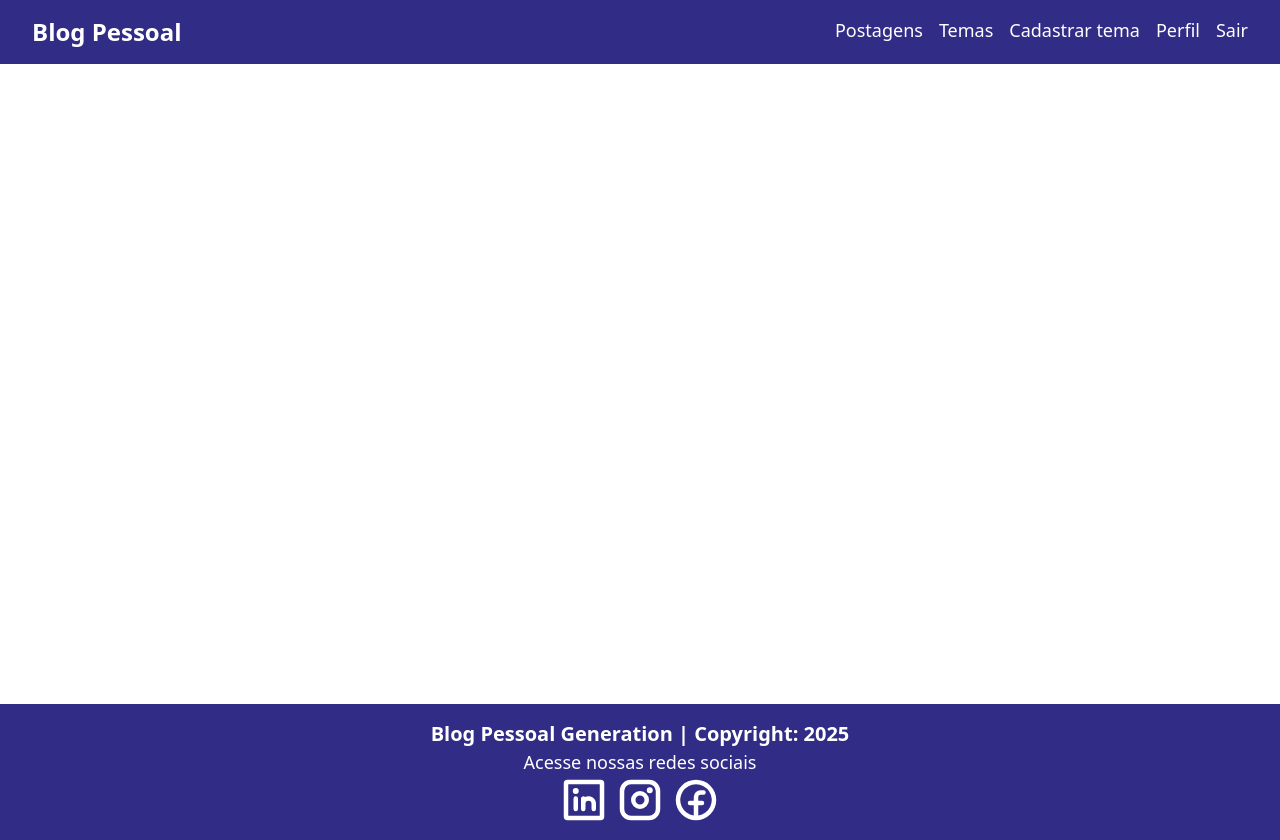
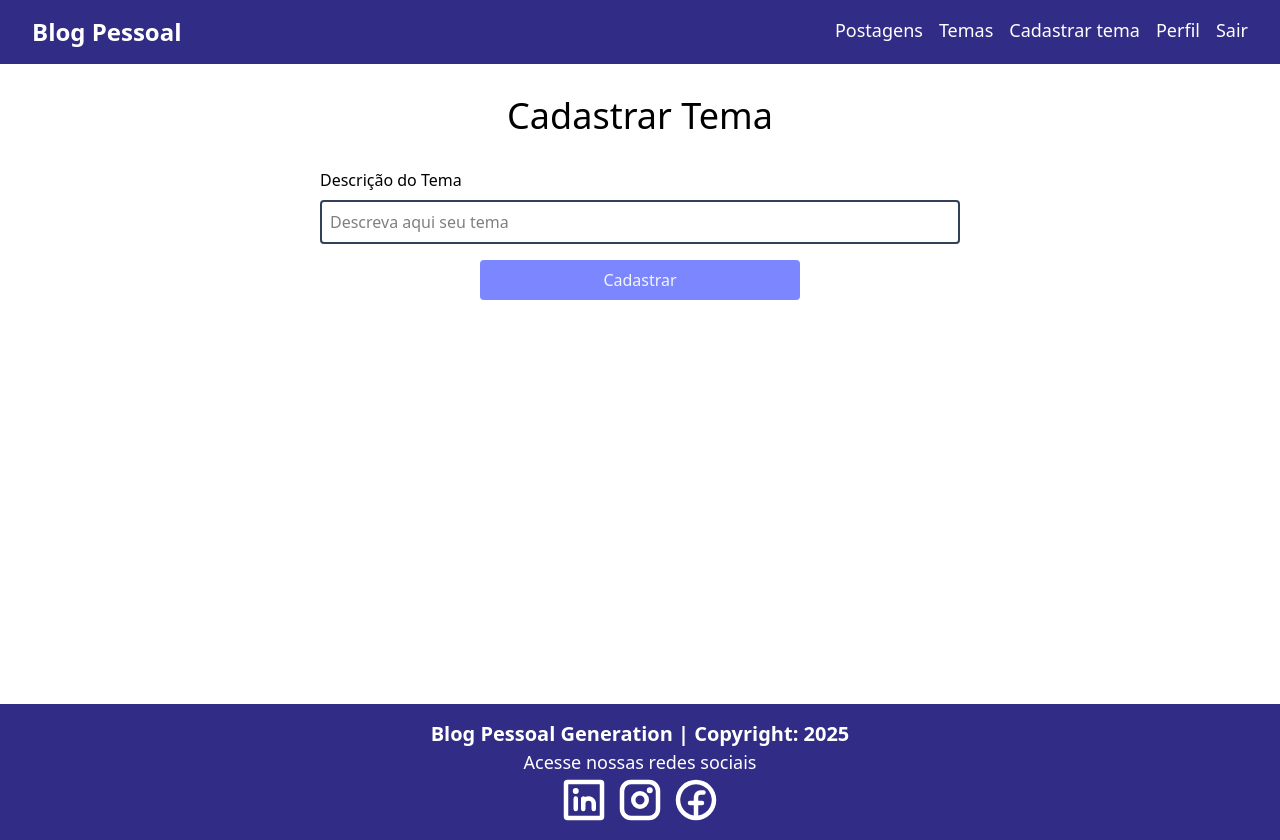
Before and after one commit to Phcode007/blogpessoalf, a React (Vite) app: page /cadastrartema in a window 1280 px wide. Built offline with nearby package versions, Linux system fonts and the light colour scheme.

Commit message:
Criação do Form Tema, att do App e Navbar

```diff
--- a/src/App.tsx
+++ b/src/App.tsx
@@ -6,6 +6,7 @@
 import Home from "./pages/home/Home";
 import Login from "./pages/login/Login";
 import ListaTemas from "./components/tema/listatemas/ListaTemas";
+import FormTema from "./components/tema/formtema/FormTema";
 
 function App() {
   return (
@@ -19,6 +20,8 @@
               <Route path="/home" element={<Home />} />
               <Route path="/cadastro" element={<Cadastro />} />
               <Route path="/temas" element={<ListaTemas />} />
+              <Route path="/cadastrartema" element={<FormTema />} />
+              <Route path="/editartema/:id" element={<FormTema />} />
             </Routes>
           </div>
           <Footer />
--- a/src/components/navbar/Navbar.tsx
+++ b/src/components/navbar/Navbar.tsx
@@ -24,7 +24,9 @@
             <Link to="/temas" className="hover:underline">
               Temas
             </Link>
-            <Link to="/cadastrarTema">Cadastrar tema</Link>
+            <Link to="/cadastrartema" className="hover:underline">
+              Cadastrar tema
+            </Link>
             <Link to="/perfil">Perfil</Link>
             <Link to="" onClick={logout} className="hover:underline">
               Sair
--- /dev/null
+++ b/src/components/tema/formtema/FormTema.tsx
@@ -0,0 +1,28 @@
+function FormTema() {
+  return (
+    <div className="container flex flex-col items-center justify-center mx-auto">
+      <h1 className="text-4xl text-center my-8">Cadastrar Tema</h1>
+
+      <form className="w-1/2 flex flex-col gap-4">
+        <div className="flex flex-col gap-2">
+          <label htmlFor="descricao">Descrição do Tema</label>
+          <input
+            type="text"
+            placeholder="Descreva aqui seu tema"
+            name="descricao"
+            className="border-2 border-slate-700 rounded p-2"
+          />
+        </div>
+        <button
+          className="rounded text-slate-100 bg-indigo-400
+                               hover:bg-indigo-800 w-1/2 py-2 mx-auto flex justify-center"
+          type="submit"
+        >
+          Cadastrar
+        </button>
+      </form>
+    </div>
+  );
+}
+
+export default FormTema;
```
